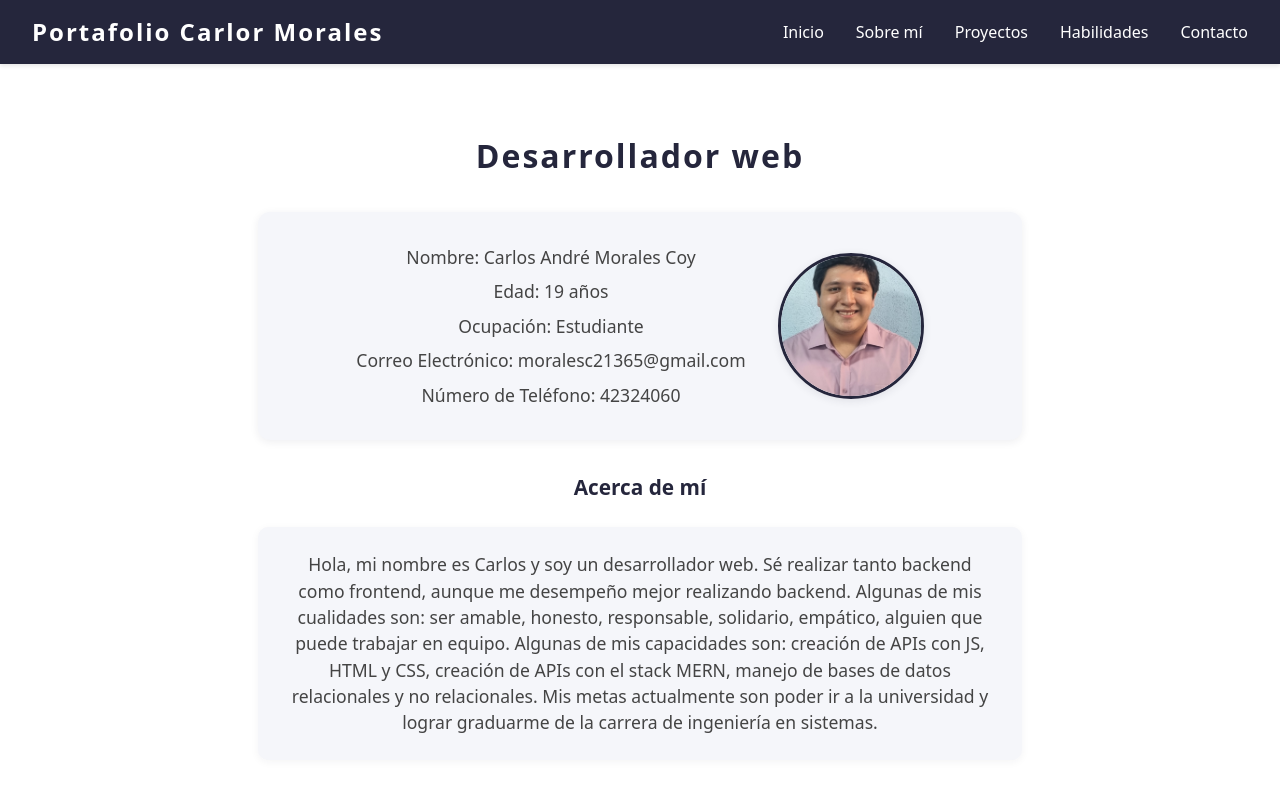
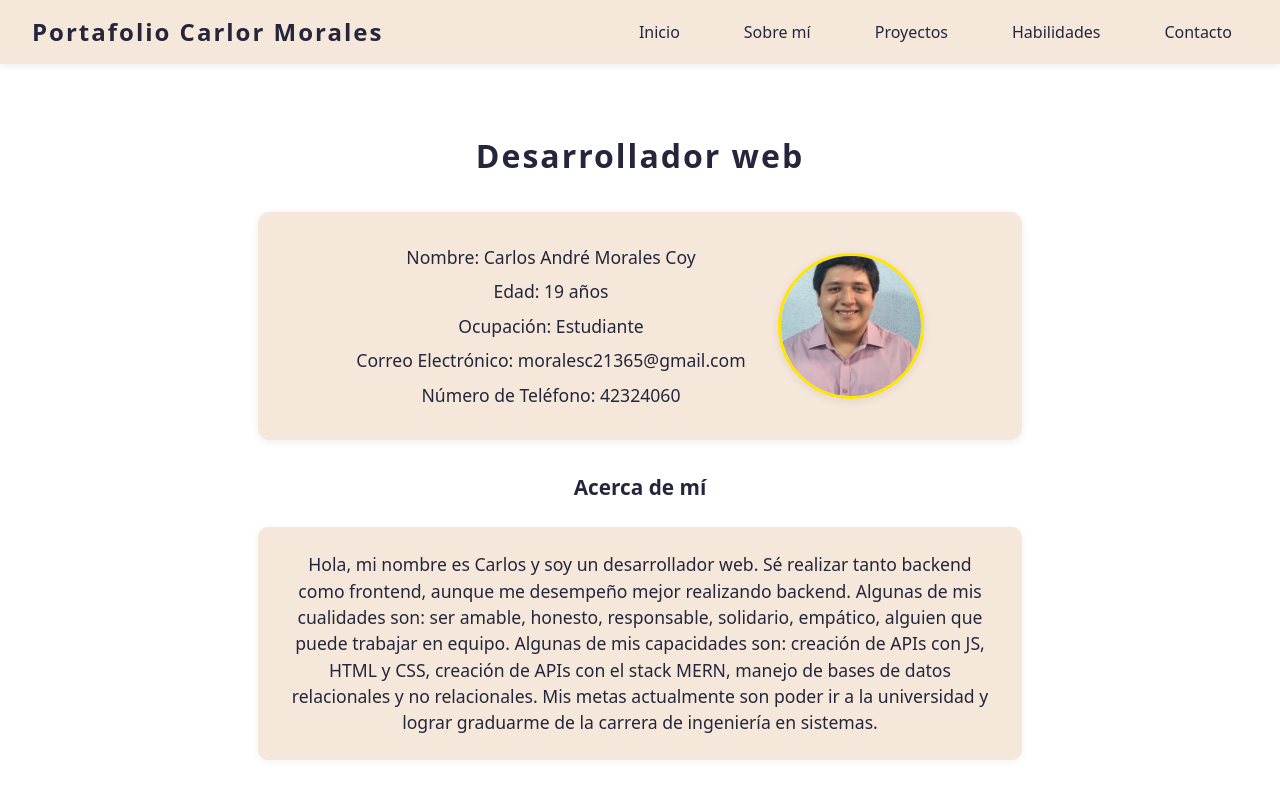
Before and after one commit to CarlosMorales-2021365/Portafolio_1, a React (Vite) app: page /sobremi in a window 1280 px wide. Shown: the top 798 px of the page. Built offline with nearby package versions, Linux system fonts and the light colour scheme.

Commit message:
cambios en los css

```diff
--- a/public/styles/home.css
+++ b/public/styles/home.css
@@ -1,5 +1,5 @@
 .Titulo {
-  margin-top: 100px; /* Espacio para el navbar fijo */
+  margin-top: 100px;
   color: #25263c;
   font-size: 2.2rem;
   font-weight: bold;
@@ -8,17 +8,16 @@
 }
 
 .texto1 {
-  color: #444;
+  color: #25263c;
   font-size: 1.2rem;
   margin: 1.2rem auto;
   max-width: 600px;
   text-align: center;
-  background: #f5f6fa;
-
+  background: #f5e7da;
 }
 
 .texto-contenedor {
-  background: #f5f6fa;
+  background: #f5e7da;
   padding: 2rem 2rem;
   border-radius: 12px;
   box-shadow: 0 2px 8px rgba(37, 38, 60, 0.08);
@@ -42,11 +41,8 @@
     padding: 0.8rem 1rem;
     max-width: 95%;
   }
-
-  @media (max-width: 768px) {
   .texto-contenedor {
     padding: 1rem 0.5rem;
     max-width: 98%;
   }
 }
-}
--- a/public/styles/navbar.css
+++ b/public/styles/navbar.css
@@ -4,14 +4,14 @@
   left: 0;
   width: 100%;
   height: 64px;
-  background-color: #25263c;
-  color: white;
+  background-color: #f5e7da;
+  color: #25263c;
   padding: 0 2rem;
   display: flex;
   align-items: center;
   justify-content: space-between;
   z-index: 1000;
-  box-shadow: 0 2px 4px rgba(0, 0, 0, 0.1);
+  box-shadow: 0 2px 8px rgba(37, 38, 60, 0.08);
   box-sizing: border-box;
   overflow-y: hidden !important;
 }
@@ -20,6 +20,7 @@
   font-size: 1.5rem;
   font-weight: bold;
   letter-spacing: 2px;
+  color: #25263c;
 }
 
 .navbar-links {
@@ -31,22 +32,26 @@
 }
 
 .navbar-links li a {
-  color: #fff;
+  color: #25263c;
   text-decoration: none;
   font-size: 1rem;
-  transition: color 0.2s;
+  transition: color 0.2s, background 0.2s;
+  padding: 0.4rem 1rem;
+  border-radius: 6px;
 }
 
 .navbar-links li a:hover {
-  color: #00bfff;
+  background: #ffe600;
+  color: #25263c;
 }
 
-/* Responsive: menú hamburguesa en móviles */
+
 @media (max-width: 768px) {
   .navbar {
     flex-direction: column;
     align-items: flex-start;
     padding: 1rem;
+    height: auto;
   }
 
   .navbar-logo {
@@ -59,13 +64,9 @@
     width: 100%;
   }
 
-  .navbar-links li {
-    width: 100%;
-  }
-
   .navbar-links li a {
     display: block;
     width: 100%;
-    padding: 0.5rem 0;
+    padding: 0.7rem 0;
   }
 }
--- a/public/styles/sobreMi.css
+++ b/public/styles/sobreMi.css
@@ -12,7 +12,7 @@
   justify-content: center;
   align-items: center;
   gap: 2rem;
-  background: #f5f6fa;
+  background: #f5e7da;
   padding: 2rem;
   border-radius: 12px;
   box-shadow: 0 2px 8px rgba(37, 38, 60, 0.08);
@@ -24,7 +24,7 @@
   display: flex;
   flex-direction: column;
   gap: 0.5rem;
-  color: #444;
+  color: #25263c;
   font-size: 1.1rem;
 }
 
@@ -33,7 +33,7 @@
   height: 140px;
   object-fit: cover;
   border-radius: 50%;
-  border: 3px solid #25263c;
+  border: 3px solid #ffe600;
   box-shadow: 0 2px 8px rgba(37, 38, 60, 0.10);
 }
 
@@ -46,13 +46,13 @@
 }
 
 .sobremi-descripcion {
-  background: #f5f6fa;
+  background: #f5e7da;
   padding: 1.5rem 2rem;
   border-radius: 10px;
   box-shadow: 0 2px 8px rgba(37, 38, 60, 0.05);
   max-width: 700px;
   margin: 1.5rem auto 2rem auto;
-  color: #444;
+  color: #25263c;
   font-size: 1.1rem;
   text-align: center;
 }
```
